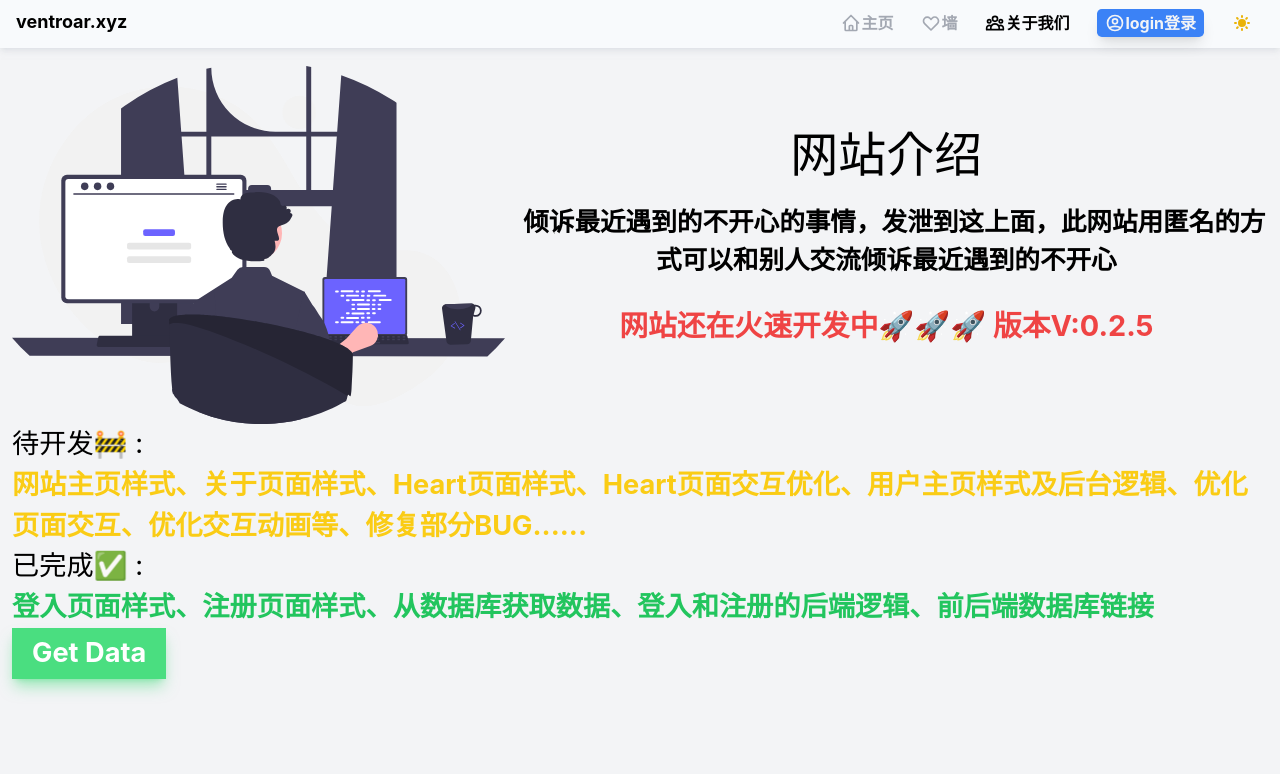
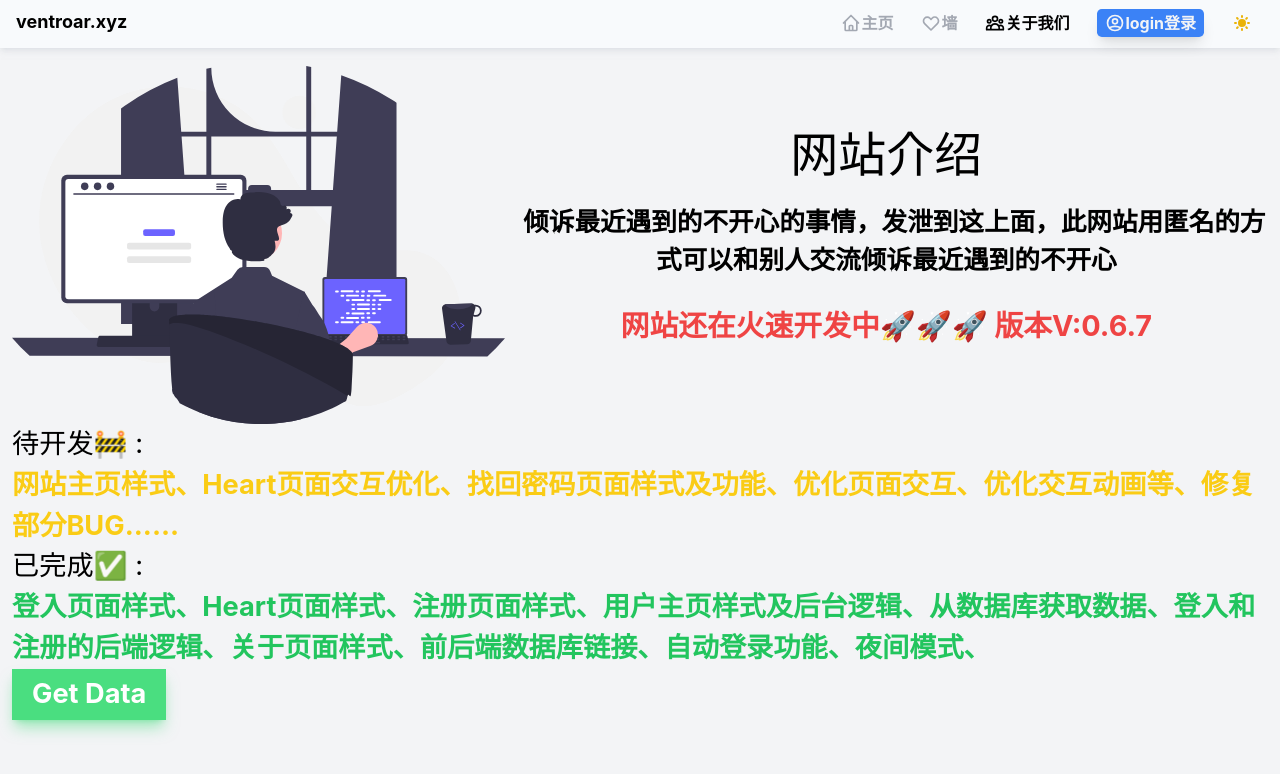
Before and after one commit to dsxksss/VentRoar, a React (Vite) app: page /AboutUsPage in a window 1280 px wide. Shown: the top 774 px of the page. Built offline with nearby package versions, Linux system fonts and the light colour scheme.

Commit message:
change:关于页进度展示文字调整

```diff
--- a/src/Pages/AboutUsPage.tsx
+++ b/src/Pages/AboutUsPage.tsx
@@ -27,7 +27,7 @@ function HelpPage() {
               className="
         text-center text-[1.2rem] md:text-[1.5rem] lg:text-[1.8rem] font-bold text-red-500"
             >
-              网站还在火速开发中🚀🚀🚀 版本V:0.2.5
+              网站还在火速开发中🚀🚀🚀 版本V:0.6.7
             </p>
             <br />
           </div>
@@ -37,14 +37,14 @@ function HelpPage() {
             <span className="dark:text-slate-50">待开发🚧 :</span>
             <br />
             <b className="text-yellow-400">
-              网站主页样式、关于页面样式、Heart页面样式、Heart页面交互优化、用户主页样式及后台逻辑、优化页面交互、优化交互动画等、修复部分BUG......
+              网站主页样式、Heart页面交互优化、找回密码页面样式及功能、优化页面交互、优化交互动画等、修复部分BUG......
             </b>
           </p>
           <p>
             <span className="dark:text-slate-50">已完成✅ :</span>
             <br />
             <b className="text-green-500">
-              登入页面样式、注册页面样式、从数据库获取数据、登入和注册的后端逻辑、前后端数据库链接
+              登入页面样式、Heart页面样式、注册页面样式、用户主页样式及后台逻辑、从数据库获取数据、登入和注册的后端逻辑、关于页面样式、前后端数据库链接、自动登录功能、夜间模式、
             </b>
           </p>
           <button
```
